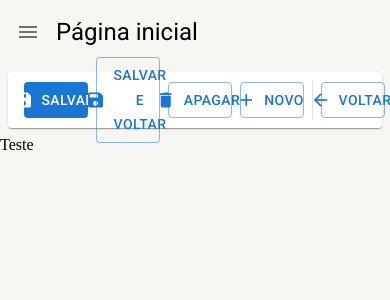
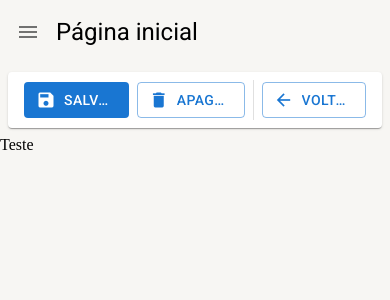
Before and after one commit to Ronaldo-Nunes/react-material-ui-typescript, a React (Create React App) app: page /pagina-inicial in a window 390 px wide. Shown: the top 300 px of the page. Built offline with nearby package versions, Linux system fonts and the light colour scheme.

Commit message:
feat: atualizada barra de ferramenta de detalhe

```diff
--- a/src/shared/components/ferramentas-de-detalhe/FerramentasDeDetalhe.tsx
+++ b/src/shared/components/ferramentas-de-detalhe/FerramentasDeDetalhe.tsx
@@ -1,4 +1,4 @@
-import { Box, Button, Divider, Icon, Paper, Skeleton, useTheme } from '@mui/material';
+import { Box, Button, Divider, Icon, Paper, Skeleton, Theme, Typography, useMediaQuery, useTheme } from '@mui/material';
 
 interface IFerramentasDeDetalheProps {
   textoBotaoNovo?: string;
@@ -41,6 +41,8 @@ export const FerramentasDeDetalhe: React.FC<IFerramentasDeDetalheProps> = ({
   aoClicarEmSalvarEVoltar,
   aoClicarEmVoltar
 }) => {
+  const smDown = useMediaQuery((theme: Theme) => theme.breakpoints.down('sm'));
+  const mdDown = useMediaQuery((theme: Theme) => theme.breakpoints.down('md'));
   const theme = useTheme();
 
   return (
@@ -53,20 +55,24 @@ export const FerramentasDeDetalhe: React.FC<IFerramentasDeDetalheProps> = ({
           disableElevation
           onClick={aoClicarEmSalvar}
           startIcon={<Icon>save</Icon>}>
-          Salvar
+          <Typography variant='button' whiteSpace='nowrap' textOverflow='ellipsis' overflow='hidden'>
+            Salvar
+          </Typography>
         </Button>)}
       {mostrarBotaoSalvarCarregando && (<Skeleton width={108} height={60} />)}
 
-      {(mostrarBotaoSalvarEVoltar && !mostrarBotaoSalvarEVoltarCarregando) && (
+      {(mostrarBotaoSalvarEVoltar && !mostrarBotaoSalvarEVoltarCarregando && !mdDown) && (
         <Button
           variant='outlined'
           color='primary'
           disableElevation
           onClick={aoClicarEmSalvarEVoltar}
           startIcon={<Icon>save</Icon>}>
-          Salvar e voltar
+          <Typography variant='button' whiteSpace='nowrap' textOverflow='ellipsis' overflow='hidden'>
+            Salvar e voltar
+          </Typography>
         </Button>)}
-      {mostrarBotaoSalvarEVoltarCarregando && (<Skeleton width={180} height={60} />)}
+      {(mostrarBotaoSalvarEVoltarCarregando && !mdDown) && (<Skeleton width={180} height={60} />)}
 
       {(mostrarBotaoApagar && !mostrarBotaoApagarCarregando) && (
         <Button
@@ -75,20 +81,24 @@ export const FerramentasDeDetalhe: React.FC<IFerramentasDeDetalheProps> = ({
           disableElevation
           onClick={aoClicarEmApagar}
           startIcon={<Icon>delete</Icon>}>
-          Apagar
+          <Typography variant='button' whiteSpace='nowrap' textOverflow='ellipsis' overflow='hidden'>
+            Apagar
+          </Typography>
         </Button>)}
       {mostrarBotaoApagarCarregando && (<Skeleton width={108} height={60} />)}
 
-      {(mostrarBotaoNovo && !mostrarBotaoNovoCarregando) && (
+      {(mostrarBotaoNovo && !mostrarBotaoNovoCarregando && !smDown) && (
         <Button
           variant='outlined'
           color='primary'
           disableElevation
           onClick={aoClicarEmNovo}
           startIcon={<Icon>add</Icon>}>
-          {textoBotaoNovo}
+          <Typography variant='button' whiteSpace='nowrap' textOverflow='ellipsis' overflow='hidden'>
+            {textoBotaoNovo}
+          </Typography>
         </Button>)}
-      {mostrarBotaoNovoCarregando && (<Skeleton width={108} height={60} />)}
+      {(mostrarBotaoNovoCarregando && !smDown) && (<Skeleton width={108} height={60} />)}
 
       {mostrarBotaoVoltar && (<Divider variant='middle' orientation='vertical' />)}
 
@@ -99,7 +109,9 @@ export const FerramentasDeDetalhe: React.FC<IFerramentasDeDetalheProps> = ({
           disableElevation
           onClick={aoClicarEmVoltar}
           startIcon={<Icon>arrow_back</Icon>}>
-          Voltar
+          <Typography variant='button' whiteSpace='nowrap' textOverflow='ellipsis' overflow='hidden'>
+            Voltar
+          </Typography>
         </Button>)}
       {mostrarBotaoVoltarCarregando && (<Skeleton width={108} height={60} />)}
     </Box >
```
